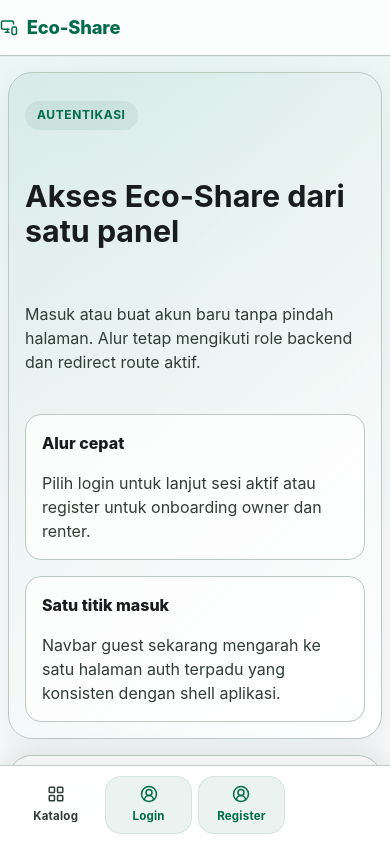
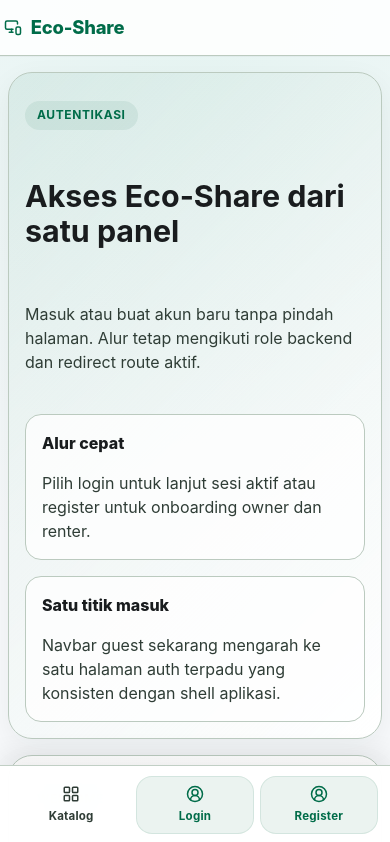
Before and after one commit to 411251181/UAS-Fullstack-411251181-BayuFarid, a Vue app: page /auth in a window 390 px wide. Shown: the top 842 px of the page. Built offline with nearby package versions, Linux system fonts and the light colour scheme; no server answers.

Commit message:
style(navbar): add left padding for mobile brand

```diff
--- a/src/assets/styles/main.css
+++ b/src/assets/styles/main.css
@@ -1461,6 +1461,7 @@ body,
 
   .brand {
     font-size: 1.15rem;
+    padding-left: 0.25rem;
   }
 
   .nav--primary,
@@ -1475,7 +1476,6 @@ body,
     bottom: 0;
     z-index: 30;
     display: grid;
-    grid-template-columns: repeat(4, minmax(0, 1fr));
     gap: 0.35rem;
     padding: 0.65rem 0.75rem calc(0.65rem + env(safe-area-inset-bottom));
     background: rgba(255, 255, 255, 0.96);
--- a/src/components/layout/AppHeader.vue
+++ b/src/components/layout/AppHeader.vue
@@ -49,7 +49,11 @@
     </div>
   </header>
 
-  <nav class="mobile-bottom-nav" aria-label="Navigasi utama mobile">
+  <nav
+    class="mobile-bottom-nav"
+    :style="{ gridTemplateColumns: `repeat(${mobileNavItems.length}, minmax(0, 1fr))` }"
+    aria-label="Navigasi utama mobile"
+  >
     <RouterLink
       v-for="item in mobileNavItems"
       :key="item.label"
@@ -87,15 +91,17 @@ const mobileNavItems = computed(() => {
     ];
   }
 
-  return [
-    { to: '/', label: 'Katalog', icon: LayoutGrid },
-    authStore.isOwner
-      ? { to: '/dashboard/owner/items', label: 'My Items', icon: PackageSearch }
-      : { to: '/dashboard/rentals', label: 'My Rentals', icon: ReceiptText },
-    authStore.isOwner
-      ? { to: '/dashboard/owner/rentals', label: 'Rentals', icon: ReceiptText }
-      : { to: '/dashboard/rentals', label: 'Rentals', icon: ReceiptText },
-    { to: '/auth', label: 'Logout', icon: LogOut, variant: 'danger', action: handleLogout },
-  ];
+  return authStore.isOwner
+    ? [
+        { to: '/', label: 'Katalog', icon: LayoutGrid },
+        { to: '/dashboard/owner/items', label: 'My Items', icon: PackageSearch },
+        { to: '/dashboard/owner/rentals', label: 'Rentals', icon: ReceiptText },
+        { to: '/auth', label: 'Logout', icon: LogOut, variant: 'danger', action: handleLogout },
+      ]
+    : [
+        { to: '/', label: 'Katalog', icon: LayoutGrid },
+        { to: '/dashboard/rentals', label: 'My Rentals', icon: ReceiptText },
+        { to: '/auth', label: 'Logout', icon: LogOut, variant: 'danger', action: handleLogout },
+      ];
 });
 </script>
```
